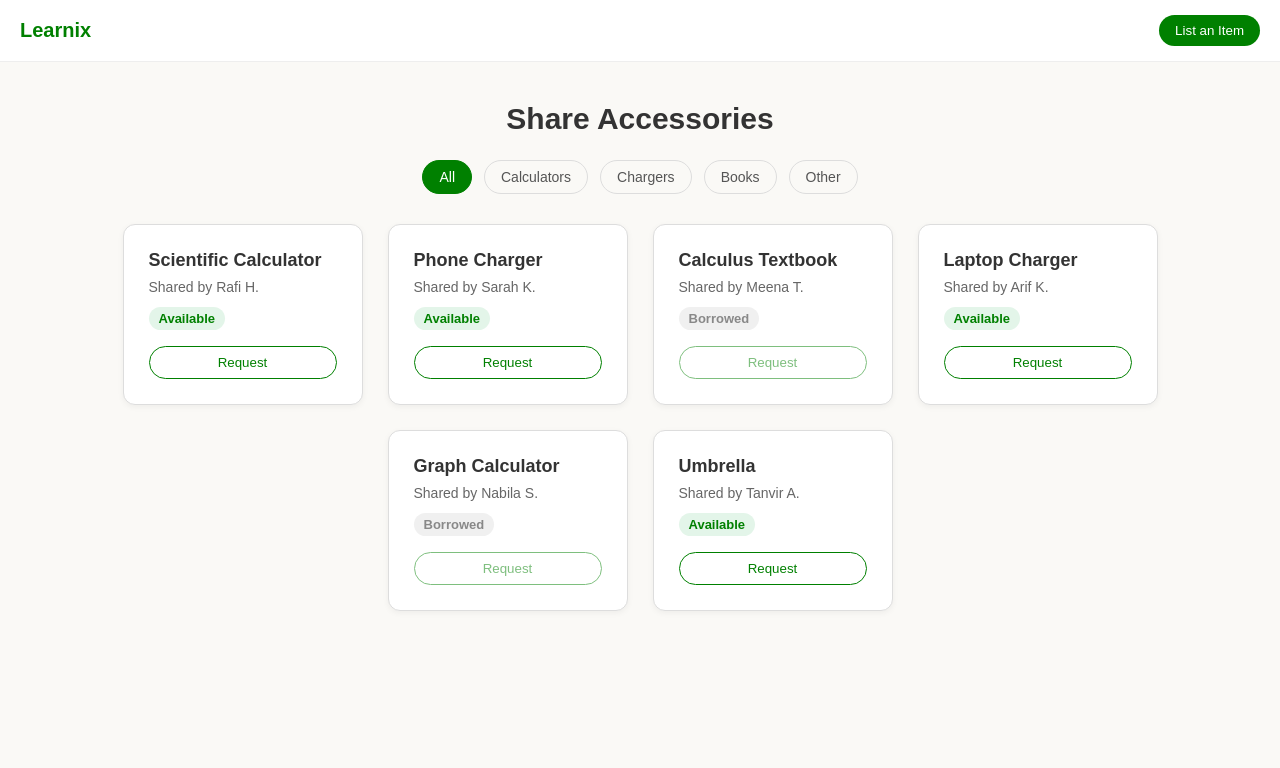
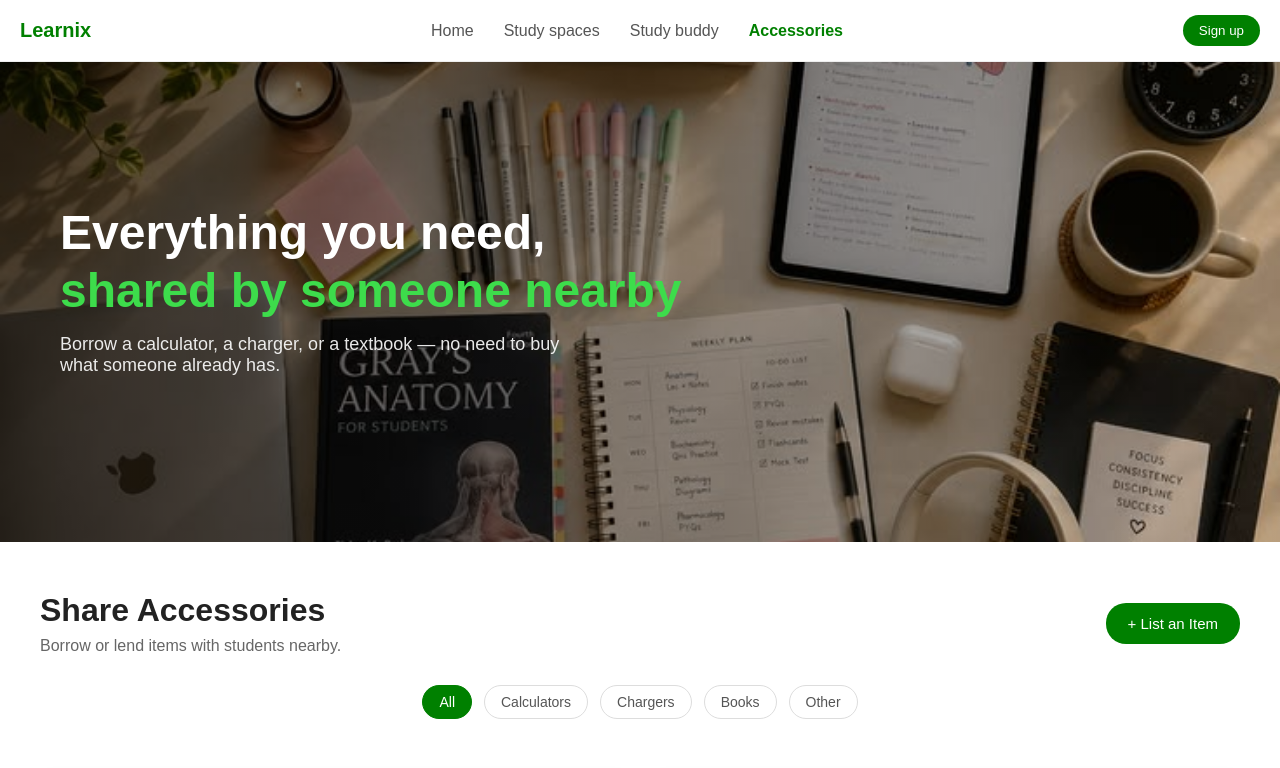
Before and after one commit to nur-rabby09/Learnix, a React (Vite) app: page /accessories in a window 1280 px wide. Shown: the top 768 px of the page. Built offline with nearby package versions, Linux system fonts and the light colour scheme.

Commit message:
Updated accessories page

```diff
--- a/src/Accessories.css
+++ b/src/Accessories.css
@@ -1,55 +1,12 @@
-.accessories-page {
-  font-family: Arial, sans-serif;
-  min-height: 100vh;
-  background: #faf9f6;
-}
-
-.accessories-page .navbar {
-  position: sticky;
-  top: 0;
-  background: white;
-  padding: 15px 20px;
-  border-bottom: 1px solid #eee;
-  display: flex;
-  align-items: center;
-  justify-content: space-between;
-}
-
-.accessories-page .logo {
-  font-size: 20px;
-  font-weight: bold;
-  color: green;
-  cursor: pointer;
-}
-
-.accessories-page .btn-solid {
-  background: green;
-  color: white;
-  border: none;
-  padding: 8px 16px;
-  border-radius: 20px;
-  cursor: pointer;
-}
-
-.accessories-wrapper {
-  padding: 40px 20px 60px;
-}
-
-.accessories-title {
-  font-size: 30px;
-  text-align: center;
-  margin: 0 0 24px;
-}
-
-.category-row {
+.acc-category-row {
   display: flex;
   justify-content: center;
   gap: 12px;
   flex-wrap: wrap;
-  margin-bottom: 30px;
+  padding: 0 40px 30px;
 }
 
-.category-chip {
+.acc-chip {
   padding: 8px 16px;
   border: 1px solid #ddd;
   border-radius: 20px;
@@ -58,65 +15,31 @@
   font-size: 14px;
 }
 
-.category-chip.active {
+.acc-chip.active {
   background: green;
   color: white;
   border-color: green;
 }
 
-.accessories-grid {
-  display: flex;
-  flex-wrap: wrap;
-  gap: 25px;
-  justify-content: center;
-}
-
-.accessory-card {
-  border: 1px solid #ddd;
-  border-radius: 12px;
-  padding: 25px;
-  width: 240px;
-  box-sizing: border-box;
-  background: white;
-  box-shadow: 0 2px 6px rgba(0, 0, 0, 0.05);
-  text-align: left;
-}
-
-.accessory-card h3 {
-  font-size: 18px;
-  margin: 0 0 8px;
-}
-
-.shared-by {
-  font-size: 14px;
-  color: #666;
-  margin: 0 0 12px;
-}
-
-.status {
+.acc-status {
   display: inline-block;
   font-size: 13px;
   font-weight: 600;
   padding: 4px 10px;
   border-radius: 12px;
-  margin-bottom: 16px;
 }
 
-.status.available {
+.acc-status.available {
   background: #e3f5e9;
   color: green;
 }
 
-.status.borrowed {
+.acc-status.borrowed {
   background: #f0f0f0;
   color: #888;
 }
 
-.request-btn {
-  width: 100%;
-}
-
-.request-btn:disabled {
+.sb-interested-btn:disabled {
   opacity: 0.5;
   cursor: not-allowed;
 }
--- a/src/Accessories.jsx
+++ b/src/Accessories.jsx
@@ -1,41 +1,125 @@
-import { useState } from 'react';
-import { useNavigate } from 'react-router-dom';
-import './Accessories.css';
+import { useState } from "react";
+import { useNavigate } from "react-router-dom";
+import "./App.css";
+import "./StudyBuddy.css";
+import "./Accessories.css";
+import heroImg from "./assets/accessories.jpg";
 
-const CATEGORIES = ['All', 'Calculators', 'Chargers', 'Books', 'Other'];
+const NAV_ITEMS = [
+  { label: "Home", path: "/" },
+  { label: "Study spaces", path: "/study-spaces" },
+  { label: "Study buddy", path: "/study-buddy" },
+  { label: "Accessories", path: "/accessories" },
+];
+
+const CATEGORIES = ["All", "Calculators", "Chargers", "Books", "Other"];
 
 const ITEMS = [
-  { name: 'Scientific Calculator', owner: 'Rafi H.', category: 'Calculators', available: true },
-  { name: 'Phone Charger', owner: 'Sarah K.', category: 'Chargers', available: true },
-  { name: 'Calculus Textbook', owner: 'Meena T.', category: 'Books', available: false },
-  { name: 'Laptop Charger', owner: 'Arif K.', category: 'Chargers', available: true },
-  { name: 'Graph Calculator', owner: 'Nabila S.', category: 'Calculators', available: false },
-  { name: 'Umbrella', owner: 'Tanvir A.', category: 'Other', available: true },
+  {
+    name: "Scientific Calculator",
+    owner: "Rafi H.",
+    category: "Calculators",
+    available: true,
+  },
+  {
+    name: "Phone Charger",
+    owner: "Sarah K.",
+    category: "Chargers",
+    available: true,
+  },
+  {
+    name: "Calculus Textbook",
+    owner: "Meena T.",
+    category: "Books",
+    available: false,
+  },
+  {
+    name: "Laptop Charger",
+    owner: "Arif K.",
+    category: "Chargers",
+    available: true,
+  },
+  {
+    name: "Graph Calculator",
+    owner: "Nabila S.",
+    category: "Calculators",
+    available: false,
+  },
+  { name: "Umbrella", owner: "Tanvir A.", category: "Other", available: true },
 ];
 
 function Accessories() {
-  const [activeCategory, setActiveCategory] = useState('All');
+  const [activeCategory, setActiveCategory] = useState("All");
   const navigate = useNavigate();
 
-  const filteredItems = activeCategory === 'All'
+  const filteredItems =
+    activeCategory === "All"
       ? ITEMS
       : ITEMS.filter((item) => item.category === activeCategory);
 
   return (
-    <div className="accessories-page">
+    <div>
+      {/* Top navbar */}
       <div className="navbar">
-        <span className="logo" onClick={() => navigate('/')}>Learnix</span>
-        <button className="btn-solid">List an Item</button>
+        <span
+          className="logo"
+          onClick={() => navigate("/")}
+          style={{ cursor: "pointer" }}
+        >
+          Learnix
+        </span>
+        <div className="nav-links">
+          {NAV_ITEMS.map((item) => (
+            <span
+              key={item.label}
+              className={item.label === "Accessories" ? "active" : ""}
+              onClick={() => item.path && navigate(item.path)}
+            >
+              {item.label}
+            </span>
+          ))}
+        </div>
+        <div className="nav-actions">
+          <button className="btn-solid" onClick={() => navigate("/signup")}>
+            Sign up
+          </button>
+        </div>
       </div>
 
-      <div className="accessories-wrapper">
-        <h2 className="accessories-title">Share Accessories</h2>
+      {/* Hero banner with background image and quote */}
+      <div
+        className="sb-hero"
+        style={{
+          backgroundImage: `linear-gradient(90deg, rgba(0,0,0,0.65) 0%, rgba(0,0,0,0.4) 50%, rgba(0,0,0,0.1) 100%), url(${heroImg})`,
+        }}
+      >
+        <h1>
+          Everything you need,{" "}
+          <span className="sb-highlight">shared by someone nearby</span>
+        </h1>
+        <p>
+          Borrow a calculator, a charger, or a textbook — no need to buy what
+          someone already has.
+        </p>
+      </div>
 
-        <div className="category-row">
+      {/* Page header, styled like Study Buddy */}
+      <div className="sb-header">
+        <div>
+          <h1>Share Accessories</h1>
+          <p>Borrow or lend items with students nearby.</p>
+        </div>
+        <button className="btn-solid sb-create-btn">+ List an Item</button>
+      </div>
+
+      {/* Category filter */}
+      <div className="acc-category-row">
         {CATEGORIES.map((category) => (
           <span
             key={category}
-              className={activeCategory === category ? 'category-chip active' : 'category-chip'}
+            className={
+              activeCategory === category ? "acc-chip active" : "acc-chip"
+            }
             onClick={() => setActiveCategory(category)}
           >
             {category}
@@ -43,17 +127,34 @@ function Accessories() {
         ))}
       </div>
 
-        <div className="accessories-grid">
+      {/* Items feed, styled like Study Buddy posts */}
+      <div className="sb-feed">
+        <div className="sb-grid">
           {filteredItems.map((item) => (
-            <div className="accessory-card" key={item.name}>
-              <h3>{item.name}</h3>
-              <p className="shared-by">Shared by {item.owner}</p>
-              <span className={item.available ? 'status available' : 'status borrowed'}>
-                {item.available ? 'Available' : 'Borrowed'}
+            <div className="sb-card" key={item.name}>
+              <h3 className="sb-card-title">{item.name}</h3>
+              <p className="sb-card-desc">Shared by {item.owner}</p>
+
+              <div className="sb-meta">
+                <span
+                  className={
+                    item.available
+                      ? "acc-status available"
+                      : "acc-status borrowed"
+                  }
+                >
+                  {item.available ? "Available" : "Borrowed"}
                 </span>
-              <button className="btn-outline request-btn" disabled={!item.available}>
+              </div>
+
+              <div className="sb-contact">
+                <button
+                  className="btn-solid sb-interested-btn"
+                  disabled={!item.available}
+                >
                   Request
                 </button>
+              </div>
             </div>
           ))}
         </div>
```
Also changed, not shown: src/assets/accessories.jpg (added). Lines whose indentation alone changed are shown as unchanged.
